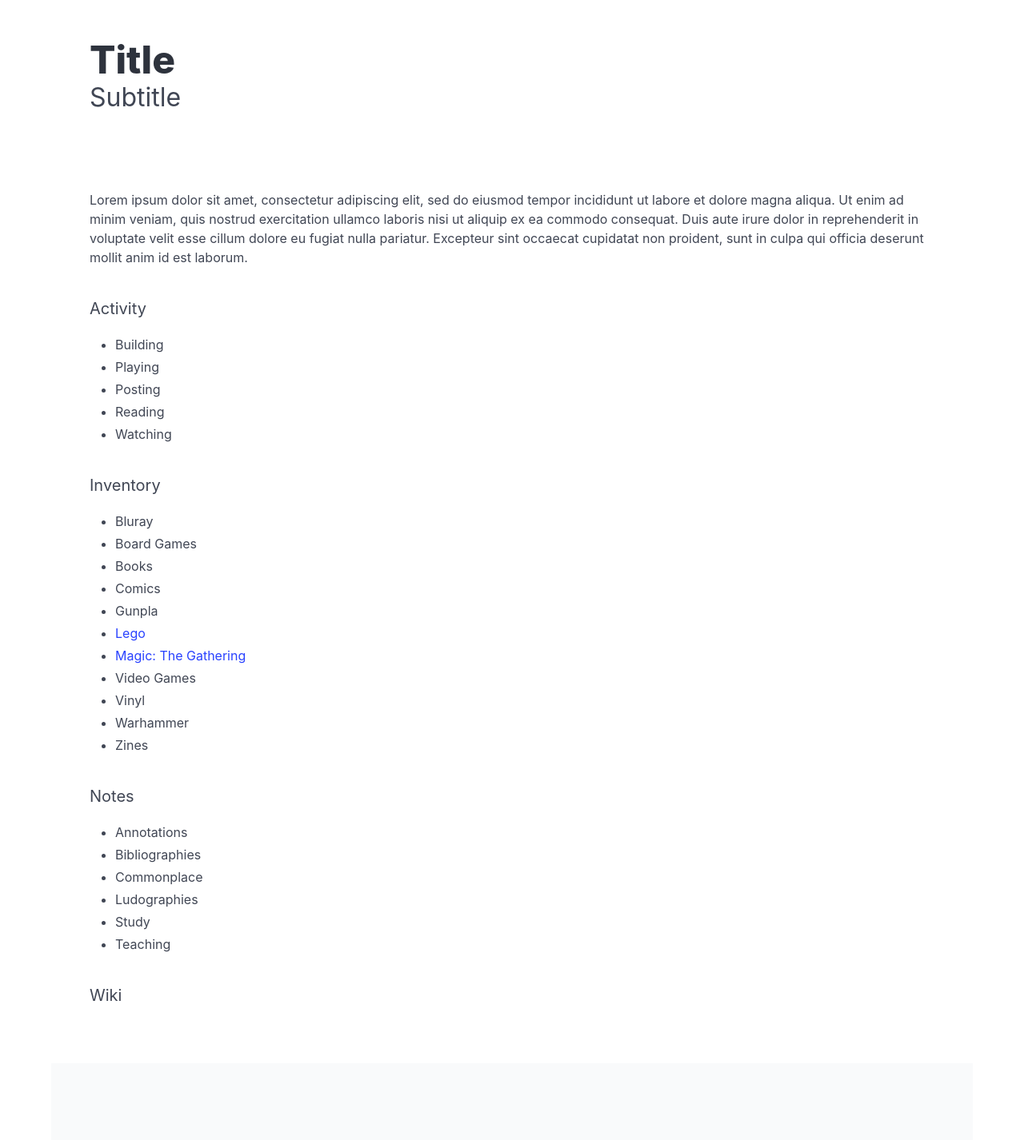
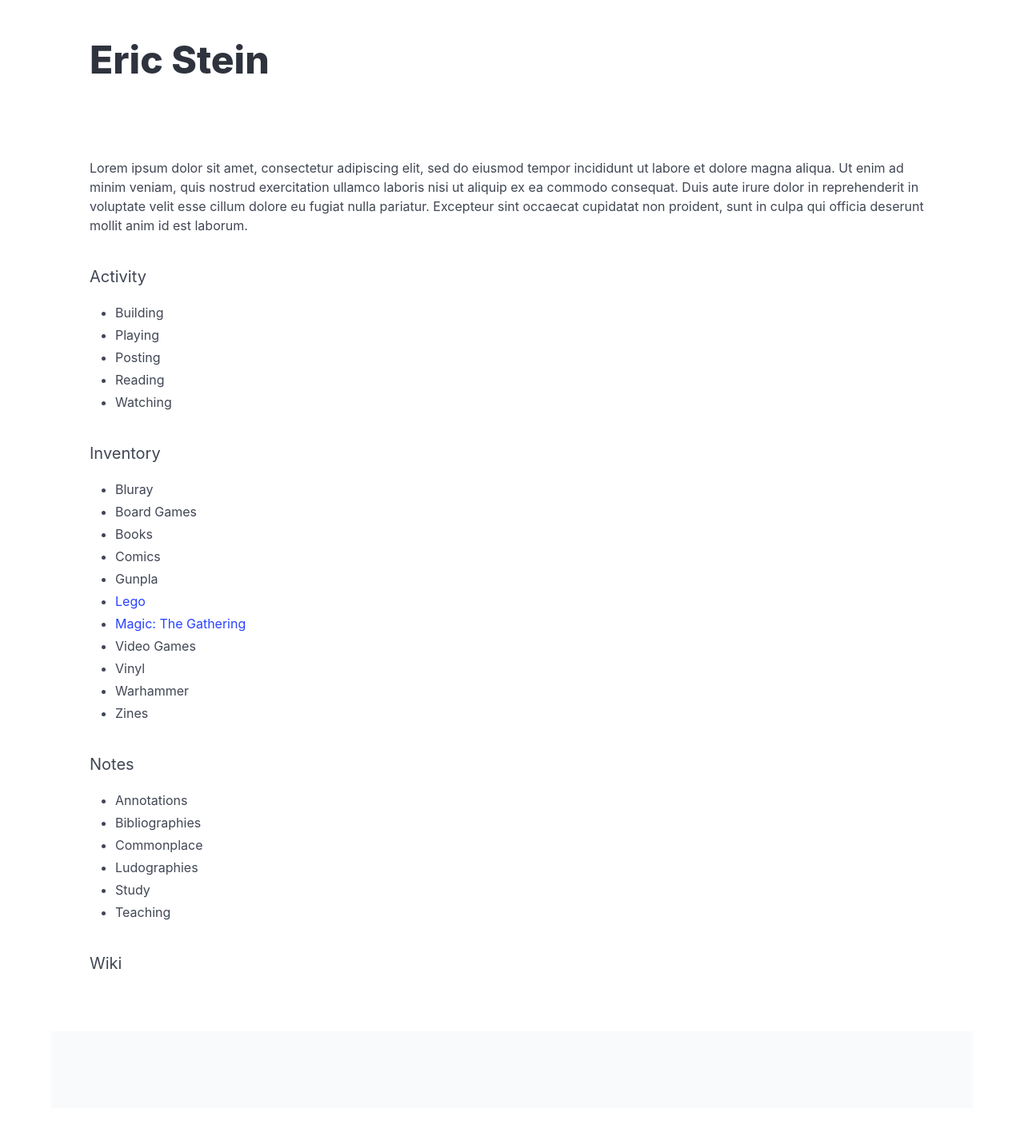
Before and after one commit to steinea/library, a Jekyll site: the page built from index.html, in a window 1280 px wide. Shown: the whole page at 80% size. Built offline with Jekyll 4.4.1, drawn with Linux system fonts in a browser that asks for light colours; nearby versions of some CDN libraries; after the commit the page ends 1386 px from its top, so only the background shows below that.

Commit message:
Update default.html

```diff
--- a/_layouts/default.html
+++ b/_layouts/default.html
@@ -6,10 +6,6 @@
     <meta name="description" content="Eric Stein is a game producer, publisher, designer, and researcher, located in the Fraser Valley of British Columbia.">
 
     <title>{{ page.title }}</title>
-
-    <link rel="stylesheet" type="text/css" href="{{ site.baseurl }}/css/bulma.css">
-    <link rel="shortcut icon" type="image/png" href="/images/favicon.png">
-    <link rel="alternate" type="application/rss+xml" href="{{ site.baseurl }}/feed.xml" title="Eric Stein RSS">
 
     <!-- DataTables styles addition to base Bulma CSS -->
     <!-- From https://github.com/leabs/jekyll-product-table -->
@@ -596,6 +592,10 @@
       }
     </style>
 
+    <link rel="stylesheet" type="text/css" href="{{ site.baseurl }}/css/bulma.css">
+    <link rel="shortcut icon" type="image/png" href="/images/favicon.png">
+    <link rel="alternate" type="application/rss+xml" href="{{ site.baseurl }}/feed.xml" title="Eric Stein RSS">
+
     <!-- DataTables scripts -->
     <!-- From https://github.com/leabs/jekyll-product-table -->
     <script src="https://code.jquery.com/jquery-3.5.0.min.js" integrity="sha256-xNzN2a4ltkB44Mc/Jz3pT4iU1cmeR0FkXs4pru/JxaQ=" crossorigin="anonymous"></script>
@@ -609,8 +609,8 @@
 
       <!-- Header -->
       <section class="section" id="header">
-        <h1 class="title is-1">Title</h1>
-        <h2 class="subtitle is-3">Subtitle</h2>
+        <h1 class="title is-1">{{ page.title }}</h1>
+        <h2 class="subtitle is-3">{{ page.subtitle }}</h2>
       </section>
 
       <!-- Page Content -->
```
Also changed, not shown: other parts of _layouts/default.html (+0 -11 lines).
